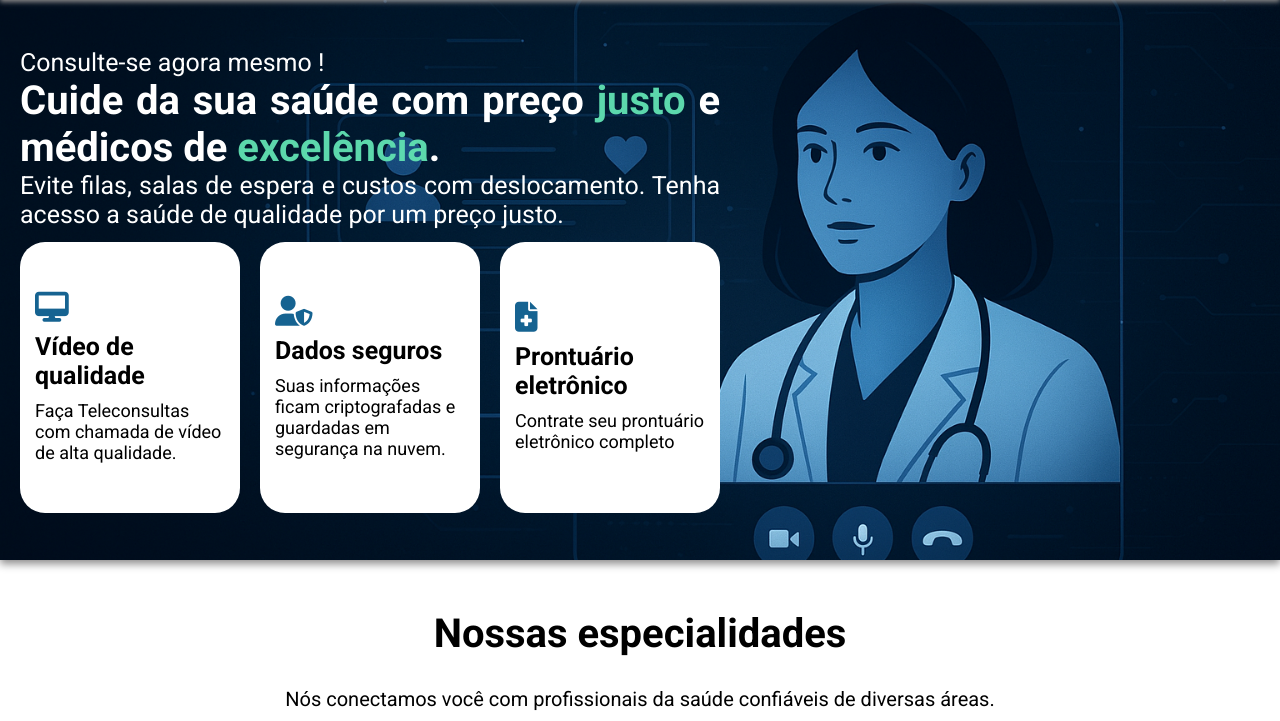
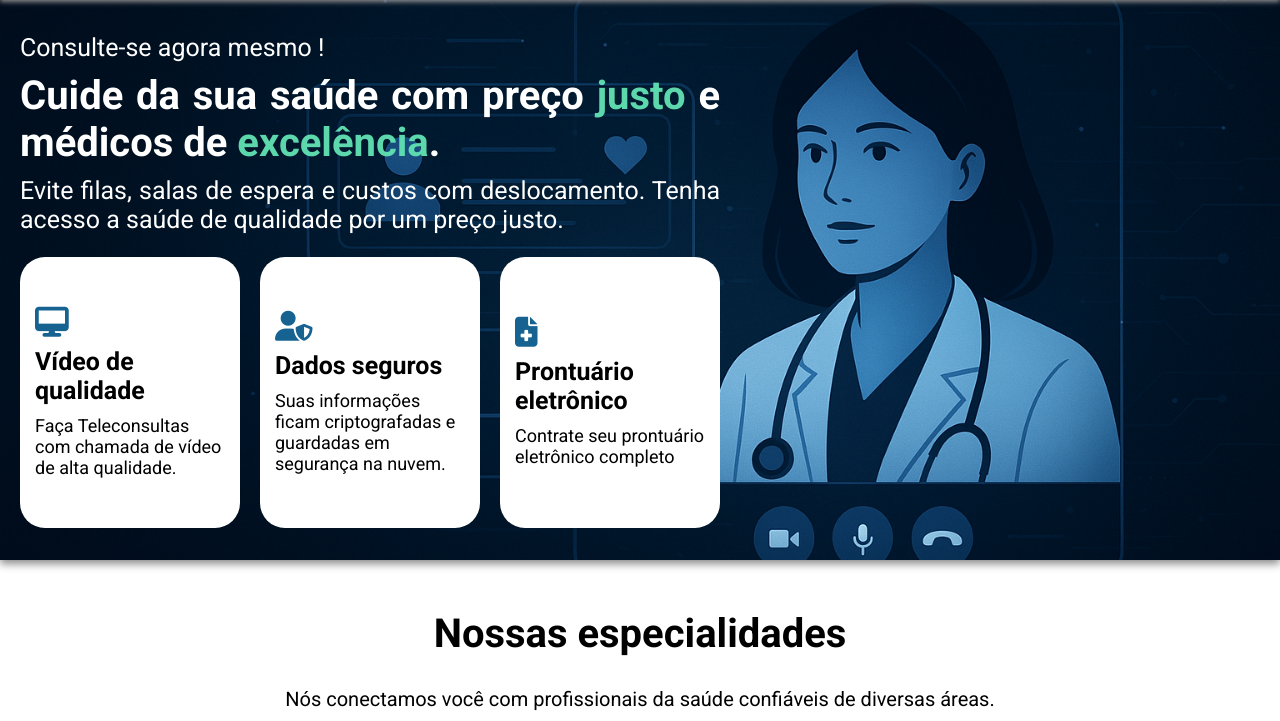
Before and after one commit to UnisuamWorkSpace/medSuam-Projeto, a PHP site: page /html/index.html in a window 1280 px wide. Shown: the part 80-801 px from the top of the page. Run offline with PHP 8.4, Linux system fonts and the light colour scheme; some web fonts are replaced.

Commit message:
Mudanças no slogan

```diff
--- a/style.css
+++ b/css/style.css
@@ -94,7 +94,7 @@ nav {
 
     min-height: 70vh;
     height: auto;
-    background-image: url("./images/ChatGPT\ Image\ 2\ de\ set.\ de\ 2025\,\ 21_34_00.png");
+    background-image: url("../images/ChatGPT\ Image\ 2\ de\ set.\ de\ 2025\,\ 21_34_00.png");
     background-repeat: no-repeat;
     background-size: cover;
     background-position: center center;
@@ -155,9 +155,9 @@ h1 span {
     transform: translateY(-10px);
 }
 
-/* .h1Container {
-    width:500px;
-} */
+.h1Container {
+    margin: 10px 0;
+}
 
 h1 {
     font-size: 40px;
@@ -233,6 +233,10 @@ h1 {
     gap:20px;
     justify-content: center; /* optional */
 }
+}
+
+.descriptionContainer {
+    margin-bottom: 10px;
 }
 
 
--- a/index.html
+++ b/html/index.html
@@ -4,7 +4,8 @@
     <meta charset="UTF-8">
     <meta name="viewport" content="width=device-width, initial-scale=1.0">
     <title>MedSuam</title>
-    <link href="./style.css" rel="stylesheet"/>
+     <link rel="icon" type="image/x-icon" href="../images/Logo_medsuam-removebg-preview (1).png">
+    <link href="../css/style.css" rel="stylesheet"/>
     <link rel="stylesheet" href="https://cdnjs.cloudflare.com/ajax/libs/font-awesome/6.5.2/css/all.min.css">
     <link rel="preconnect" href="https://fonts.googleapis.com">
     <link rel="preconnect" href="https://fonts.gstatic.com" crossorigin>
@@ -13,7 +14,7 @@
 <body>
     <header>
         <nav>
-            <a class="logo" href="#"><img class="logo" src="./images/Logo_medsuam-removebg-preview (1).png"/></a>
+            <a class="logo" href="#"><img class="logo" src="../images/Logo_medsuam-removebg-preview (1).png"/></a>
             <div class="navContent-container">
 
                 <span class="navContent"><a href="#">Contato</a></span>
@@ -33,6 +34,7 @@
     <section>
         <div class="slogan">
             <div class="slogan-container">
+
                 <div class="descriptionContainer">
                 <span>Consulte-se agora mesmo !</span>
                 <div class="h1Container"><h1>Cuide da sua saúde com preço <span>justo</span> e médicos de <span>excelência</span>.</h1></div>
@@ -115,7 +117,7 @@
     <section>
         <div class="diferencialContainer">
              <div class="diferencialImg">
-                <img class="diferencialImg" src="./images/ai-generated-9100568_1280.png"/>
+                <img class="diferencialImg" src="../images/ai-generated-9100568_1280.png"/>
             </div>
             <div class="diferencial">
                 <div class="diferencialBg">
@@ -130,7 +132,7 @@
     </section>
     </main>
     <footer>
-        <a class="logo" href="#"><img class="logo" src="./images/Logo_medsuam-removebg-preview (1).png"/></a>
+        <a class="logo" href="#"><img class="logo" src="../images/Logo_medsuam-removebg-preview (1).png"/></a>
         <div class="footerLinks">
             <span>Link Úteis</span>
             <ul>
```
